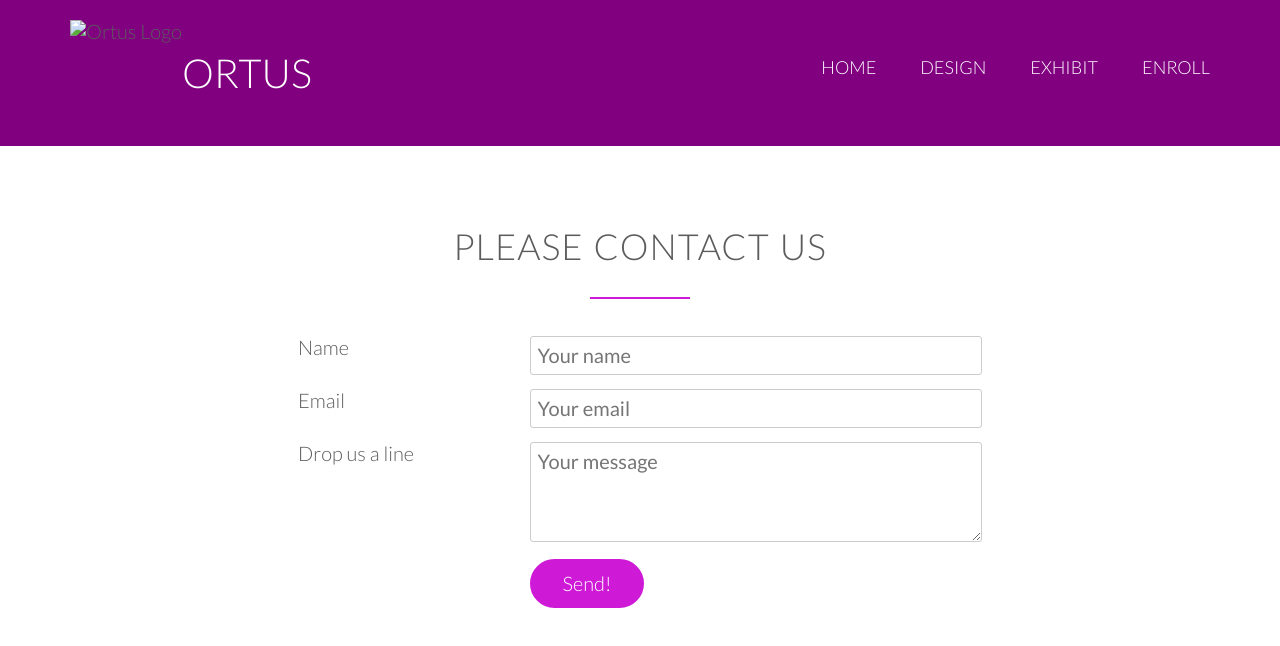
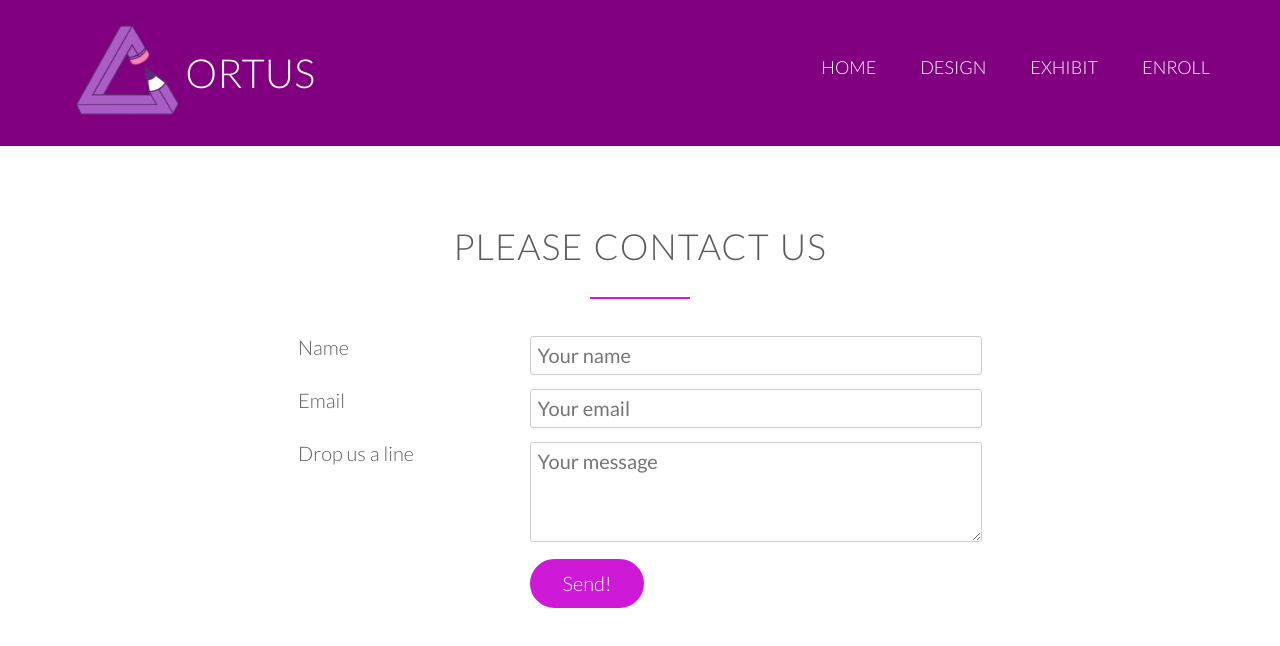
Before and after one commit to YusufTheRHSS/Ortus, a plain HTML site: page Ortus/resources/html/contact_page.html in a window 1280 px wide. Drawn offline with Linux system fonts and the light colour scheme.

Commit message:
fixed image in contact page

```diff
--- a/Ortus/resources/html/contact_page.html
+++ b/Ortus/resources/html/contact_page.html
@@ -26,7 +26,7 @@
         <header class = "contact-header">
             <nav>
                 <div class="row">
-                    <img src="/Ortus/resources/image/Logo.png" alt="Ortus Logo" class="logo">
+                    <img src="/Ortus/resources/img/Logo.png" alt="Ortus Logo" class="logo">
                     <h4 class = "logo-heading">Ortus</h4>
                     <ul class="main-nav">
                         <li><a href = "/Ortus/index.html">Home</a></li>
```
